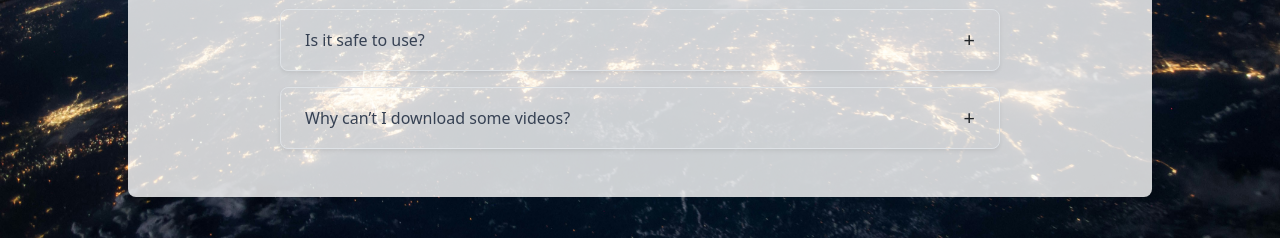
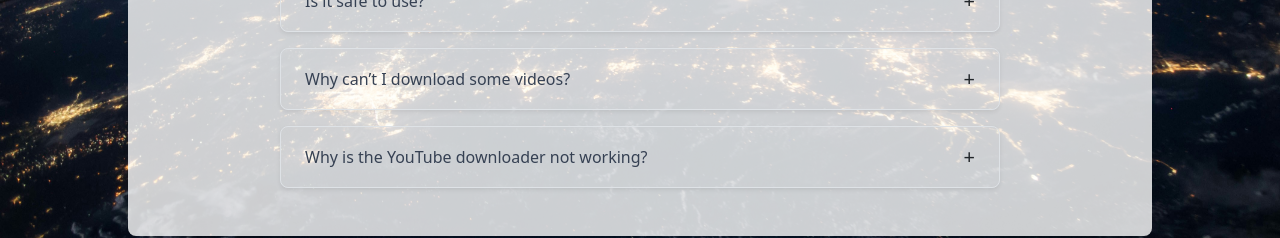
Before and after one commit to ujjwal-07/Download_Yotube, a Next.js app in the folder frontend/: page / in a window 1280 px wide. Shown: the part 3060-3298 px from the top of the page. Built offline with nearby package versions, Linux system fonts and the light colour scheme; no server answers.

Commit message:
Updated FAQs

```diff
--- a/frontend/src/components/FAQs.js
+++ b/frontend/src/components/FAQs.js
@@ -23,7 +23,12 @@ const faqs = [
     question: "Why can’t I download some videos?",
     answer: "Some YouTube videos may have copyright restrictions or region locks that prevent downloading.",
   },
+  {
+    question: "Why is the YouTube downloader not working?",
+    answer: "Due to YouTube API and policy restrictions, the downloader may not work on the hosted version. You can clone this project and run it locally to explore full functionality for educational purposes.",
+  },
 ];
+
 
 export default function FAQs() {
   const [openIndex, setOpenIndex] = useState(null);
```
